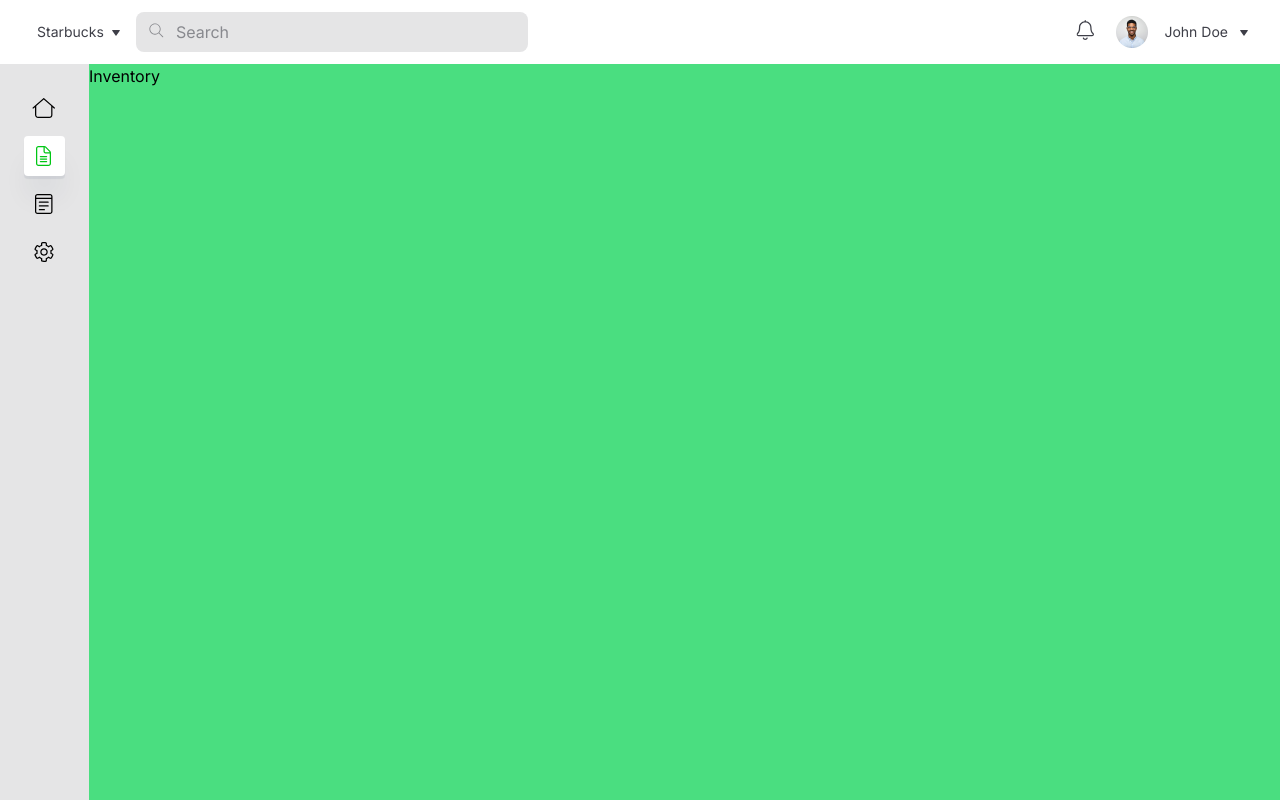
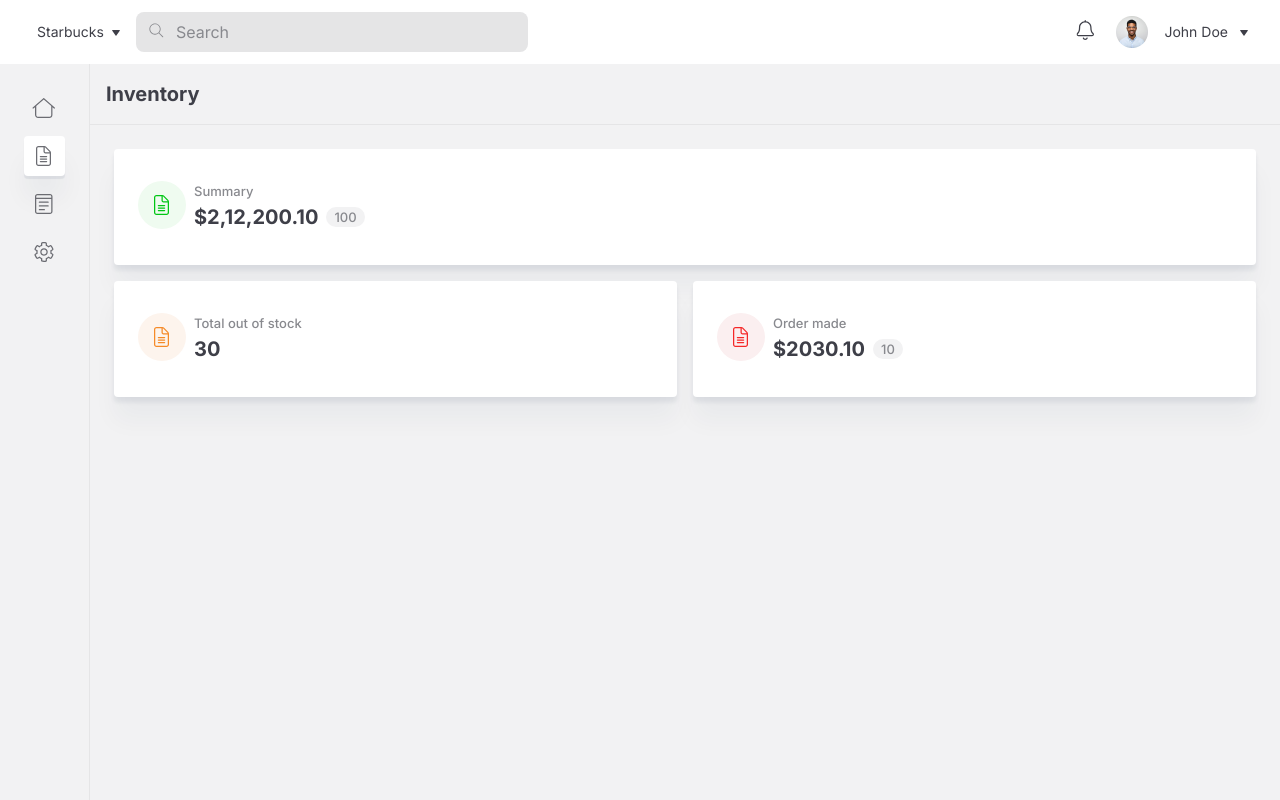
Before and after one commit to Tohid001/algorizin-tailwind_react-test, a React (Create React App) app: page /inventory in a window 1280 px wide. Built offline with nearby package versions, Linux system fonts and the light colour scheme.

Commit message:
styling for dashboard completed

```diff
--- /dev/null
+++ b/src/components/Content header/Contentheader.jsx
@@ -0,0 +1,11 @@
+import React from "react";
+
+function Contentheader({ title }) {
+  return (
+    <div className="p-4 border-b border-neutral-2  text-xl font-bold text-neutral-9">
+      {title}
+    </div>
+  );
+}
+
+export default Contentheader;
--- a/src/components/Navbar/Navbar.jsx
+++ b/src/components/Navbar/Navbar.jsx
@@ -6,7 +6,7 @@ const { navItems } = data;
 
 function Navbar() {
   return (
-    <nav className="p-4 fromTab:p-6 mobileRange:bg-white  mobileRange:shadow-navContainer">
+    <nav className="mobileRange:order-2 p-4 fromTab:p-6 mobileRange:bg-white  mobileRange:shadow-navContainer border-r border-neutral-2">
       <ul className="flex fromTab:flex-col mobileRange:justify-between fromTab:gap-2 fromLarge:w-[188px]">
         {navItems.map(({ title, route, icon }, index) => {
           return (
@@ -21,7 +21,7 @@ function Navbar() {
               }}
             >
               <div className="flex items-center gap-2">
-                <span className="text-2xl">{icon}</span>
+                <span className="text-2xl text-neutral">{icon}</span>
                 <p className="hidden fromLarge:block text-sm leading-[17px]">
                   {title}
                 </p>
@@ -29,44 +29,9 @@ function Navbar() {
             </NavLink>
           );
         })}
-        {/* Navbar */}
       </ul>
     </nav>
   );
 }
 
 export default Navbar;
-
-{
-  /* <nav className="">
-  <ul className="">
-    <li className="">
-      <NavLink>
-        <i></i>
-        <p></p>
-      </NavLink>
-    </li>
-  </ul>
-</nav>; */
-}
-
-{
-  /* <li
-  className={`${"text-primary fromTab:bg-white fromTab:rounded fromTab:shadow-menuActive"} cursor-pointer`}
-  key={index}
->
-  <NavLink
-    to={route}
-    className={(navInfo) => {
-      return navInfo.isActive
-        ? `text-primary fromTab:bg-white fromTab:rounded fromTab:shadow-menuActive`
-        : ``;
-    }}
-  >
-    <div>
-      <span className="text-2xl">{icon}</span>
-      <p className="hidden fromLarge:block">{title}</p>
-    </div>
-  </NavLink>
-</li>; */
-}
--- a/src/components/index.js
+++ b/src/components/index.js
@@ -3,5 +3,6 @@ import Navbar from "./Navbar/Navbar.jsx";
 import Header from "./Header/Header.jsx";
 import SearchBox from "./Search/SearchBox";
 import Select from "./Select/Select.jsx";
+import ContentHeader from "./Content header/Contentheader.jsx";
 
-export { icons, Navbar, Header, SearchBox, Select };
+export { icons, Navbar, Header, SearchBox, Select, ContentHeader };
--- a/src/constants/data.js
+++ b/src/constants/data.js
@@ -25,4 +25,24 @@ const navItems = [
   },
 ];
 
-export default { navItems };
+const dashBoardData = [
+  {
+    title: "Summary",
+    icon: <InventoryIcon />,
+    text_1: "$2,12,200.10",
+    text_2: "100",
+  },
+  {
+    title: "Total out of stock",
+    icon: <InventoryIcon />,
+    text_1: "30",
+  },
+  {
+    title: "Order made",
+    icon: <InventoryIcon />,
+    text_1: "$2030.10",
+    text_2: "10",
+  },
+];
+
+export default { navItems, dashBoardData };
--- a/src/containers/Dashboard/Dashboard.jsx
+++ b/src/containers/Dashboard/Dashboard.jsx
@@ -1,7 +1,52 @@
 import React from "react";
+import { data } from "../../constants";
+import { ContentHeader } from "../../components";
+
+const { dashBoardData } = data;
 
 function Dashboard() {
-  return <div className="">Dashboard</div>;
+  return (
+    <div>
+      <ContentHeader title="Dashboard" />
+      <div className="p-4 fromTab:p-6 flex flex-wrap gap-4">
+        {dashBoardData.map(({ title, icon, text_1, text_2 }, i) => {
+          return (
+            <div
+              key={i}
+              className={`bg-white py-8 pl-6 pr-2 rounded shadow-dashCard basis-full fromTab:even:basis-0 fromTab:last:basis-0 fromLarge:basis-0  flex-1 `}
+            >
+              <div className="flex  gap-2">
+                <span
+                  className={`block rounded-full grid place-items-center w-12 h-12 text-2xl leading-[0px] ${
+                    i == 0
+                      ? "bg-primary-1 text-primary"
+                      : i == 2
+                      ? "bg-error-1 text-error"
+                      : "bg-warning-1 text-warning"
+                  }`}
+                >
+                  {icon}
+                </span>
+                <div className="text-[13px] leading-[20px] font-medium text-neutral-8">
+                  <p className="">{title}</p>
+                  <p className="flex gap-2 items-center">
+                    <span className="text-neutral-9 font-bold text-xl leading-[32px]">
+                      {text_1}
+                    </span>
+                    {text_2 && (
+                      <span className="inline-block py-.5 px-2 rounded-[32px]  bg-[#F2F2F3]">
+                        {text_2}
+                      </span>
+                    )}
+                  </p>
+                </div>
+              </div>
+            </div>
+          );
+        })}
+      </div>
+    </div>
+  );
 }
 
 export default Dashboard;
--- a/src/containers/Inventory/Inventory.jsx
+++ b/src/containers/Inventory/Inventory.jsx
@@ -1,7 +1,52 @@
 import React from "react";
+import { data } from "../../constants";
+import { ContentHeader } from "../../components";
 
-function Inventory() {
-  return <div>Inventory</div>;
+const { dashBoardData } = data;
+
+function Dashboard() {
+  return (
+    <div>
+      <ContentHeader title="Inventory" />
+      <div className="p-4 fromTab:p-6 flex flex-wrap gap-4">
+        {dashBoardData.map(({ title, icon, text_1, text_2 }, i) => {
+          return (
+            <div
+              key={i}
+              className={`bg-white py-8 pl-6 pr-2 rounded shadow-dashCard basis-full fromTab:even:basis-0 fromTab:last:basis-0 fromLarge:basis-0  flex-1 `}
+            >
+              <div className="flex  gap-2">
+                <span
+                  className={`block rounded-full grid place-items-center w-12 h-12 text-2xl leading-[0px] ${
+                    i == 0
+                      ? "bg-primary-1 text-primary"
+                      : i == 2
+                      ? "bg-error-1 text-error"
+                      : "bg-warning-1 text-warning"
+                  }`}
+                >
+                  {icon}
+                </span>
+                <div className="text-[13px] leading-[20px] font-medium text-neutral-8">
+                  <p className="">{title}</p>
+                  <p className="flex gap-2 items-center">
+                    <span className="text-neutral-9 font-bold text-xl leading-[32px]">
+                      {text_1}
+                    </span>
+                    {text_2 && (
+                      <span className="inline-block py-.5 px-2 rounded-[32px]  bg-[#F2F2F3]">
+                        {text_2}
+                      </span>
+                    )}
+                  </p>
+                </div>
+              </div>
+            </div>
+          );
+        })}
+      </div>
+    </div>
+  );
 }
 
-export default Inventory;
+export default Dashboard;
--- a/src/containers/Layout/Layout.jsx
+++ b/src/containers/Layout/Layout.jsx
@@ -7,10 +7,8 @@ function Layout() {
     <div id="container" className="flex flex-col">
       <Header />
       <div className="flex flex-1 mobileRange:flex-col overflow-hidden">
-        <div className="mobileRange:order-2">
-          <Navbar />
-        </div>
-        <div className="flex-1 bg-green-400 overflow-auto ">
+        <Navbar />
+        <div className="flex-1 overflow-auto ">
           <Outlet />
         </div>
       </div>
--- a/src/index.css
+++ b/src/index.css
@@ -24,7 +24,7 @@
     all: unset;
   }
   body {
-    @apply bg-neutral-2;
+    @apply bg-neutral-2-bg;
   }
 }
 
--- a/tailwind.config.js
+++ b/tailwind.config.js
@@ -24,6 +24,7 @@ module.exports = {
         neutral: "#6B6C72",
         "neutral-1": "#F9F9FA",
         "neutral-2": "#E5E5E6",
+        "neutral-2-bg": "#F2F2F3",
         "neutral-3": "#D2D2D5",
         "neutral-5": "#B2B2B6",
         "neutral-7": "#6B6C72",
@@ -38,6 +39,8 @@ module.exports = {
         menuActive:
           "0px 3px 1px rgba(20, 40, 82, 0.08), 0px 24px 24px rgba(20, 40, 82, 0.04)",
         navContainer: "0px -4px 2px rgba(0, 0, 0, 0.09)",
+        dashCard:
+          "0px 5px 4px rgba(20, 40, 82, 0.08), 0px 24px 24px rgba(20, 40, 82, 0.04)",
       },
     },
   },
```
